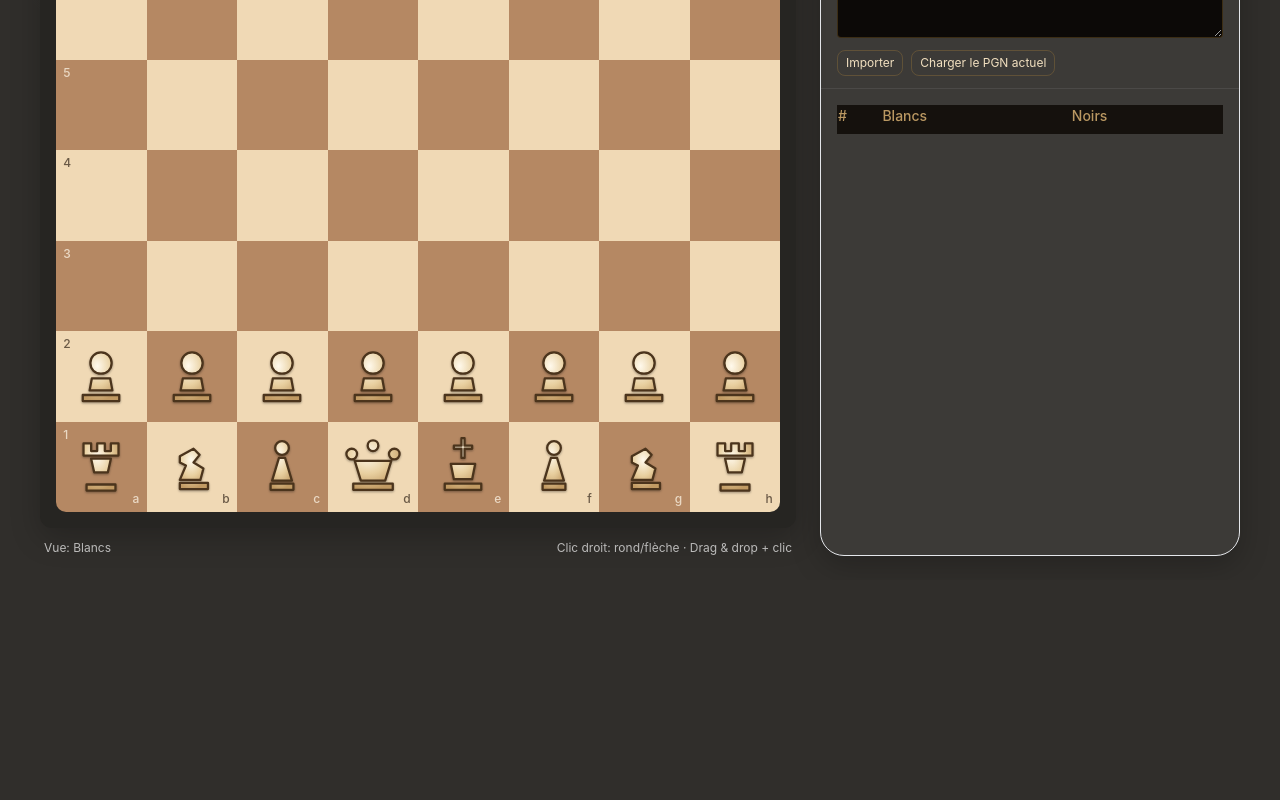
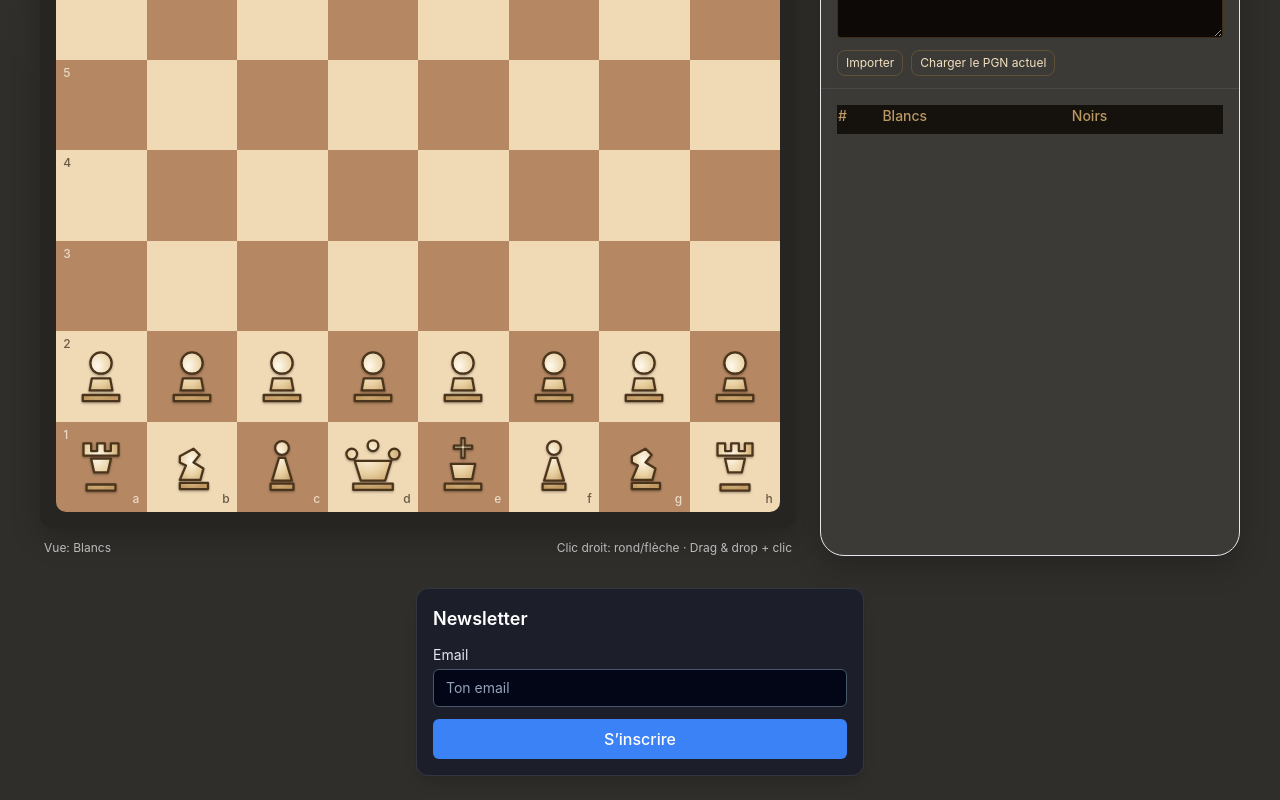
Before and after one commit to leSpire/LumiChessV4, a Next.js app: page / in a window 1280 px wide. Shown: the part 302-1102 px from the top of the page. Before the commit the page ends 882 px from the top, so only its background shows below. Built offline with nearby package versions, Linux system fonts and the light colour scheme.

Commit message:
Add Netlify newsletter signup form to homepage

```diff
--- a/app/page.tsx
+++ b/app/page.tsx
@@ -2,8 +2,46 @@ import { ChessWorkspace } from '@/components/chess/ChessWorkspace';
 
 export default function HomePage() {
   return (
-    <main className="mx-auto flex min-h-screen w-full max-w-[1440px] items-center px-4 py-6 sm:px-6 lg:px-10">
+    <main className="mx-auto flex min-h-screen w-full max-w-[1440px] flex-col items-center gap-8 px-4 py-6 sm:px-6 lg:px-10">
       <ChessWorkspace />
+
+      <section className="w-full max-w-md rounded-xl border border-white/10 bg-slate-900/60 p-4 shadow-lg">
+        <h2 className="mb-3 text-lg font-semibold text-white">Newsletter</h2>
+        <form
+          name="newsletter"
+          method="POST"
+          data-netlify="true"
+          netlify-honeypot="bot-field"
+          className="space-y-3"
+        >
+          <input type="hidden" name="form-name" value="newsletter" />
+
+          <p className="hidden">
+            <label>
+              Ne remplis pas ça :
+              <input name="bot-field" />
+            </label>
+          </p>
+
+          <label className="flex flex-col gap-1 text-sm text-slate-200">
+            Email
+            <input
+              type="email"
+              name="email"
+              placeholder="Ton email"
+              required
+              className="rounded-md border border-slate-600 bg-slate-950 px-3 py-2 text-white placeholder:text-slate-400 focus:border-blue-400 focus:outline-none"
+            />
+          </label>
+
+          <button
+            type="submit"
+            className="w-full rounded-md bg-blue-500 px-4 py-2 font-medium text-white transition hover:bg-blue-400"
+          >
+            S’inscrire
+          </button>
+        </form>
+      </section>
     </main>
   );
 }
```
